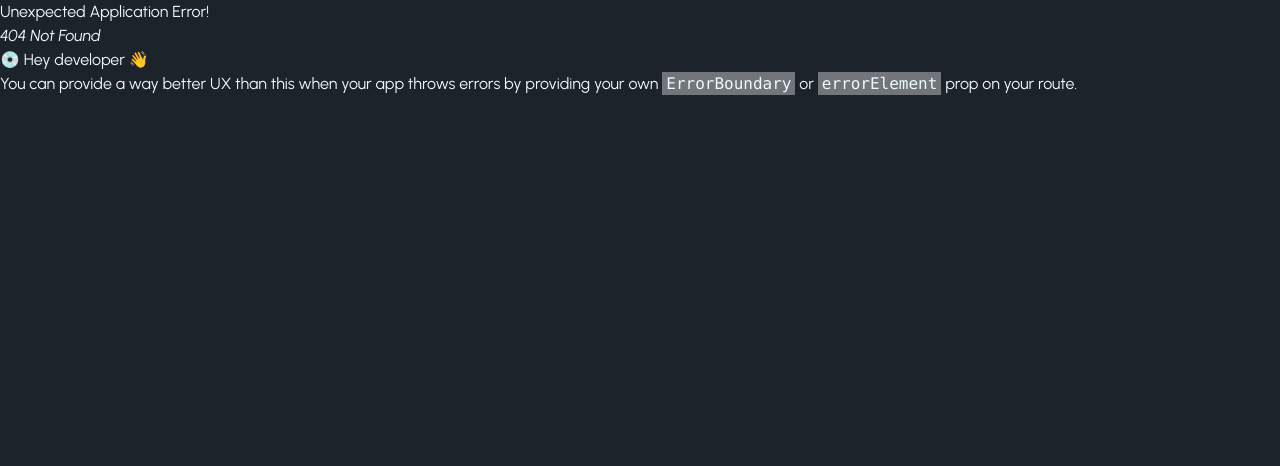
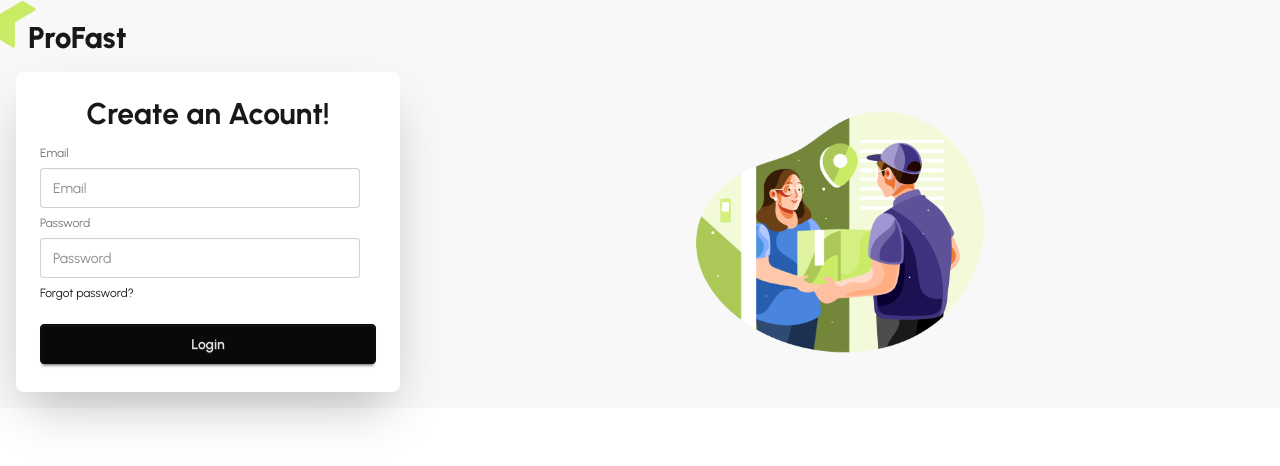
Before and after one commit to junayed-khan24/shift-app-client, a React (Vite) app: page /register in a window 1280 px wide. Before the commit this address had no page. Shown: the top 466 px of the page. Built offline with nearby package versions, Linux system fonts and the light colour scheme.

Commit message:
athentication and some section

```diff
--- a/package.json
+++ b/package.json
@@ -13,10 +13,12 @@
     "@tailwindcss/vite": "^4.1.17",
     "aos": "^2.3.4",
     "daisyui": "^5.5.5",
+    "firebase": "^12.6.0",
     "lucide-react": "^0.554.0",
     "react": "^19.2.0",
     "react-dom": "^19.2.0",
     "react-fast-marquee": "^1.6.5",
+    "react-hook-form": "^7.66.1",
     "react-icons": "^5.5.0",
     "react-responsive-carousel": "^3.2.23",
     "react-router": "^7.9.6",
--- /dev/null
+++ b/src/context/AuthContext/AuthContext.jsx
@@ -0,0 +1,3 @@
+import { createContext } from "react";
+
+export const AuthContext = createContext();
--- /dev/null
+++ b/src/context/AuthContext/AuthProvider.jsx
@@ -0,0 +1,31 @@
+import React, { useState } from 'react';
+import { AuthContext } from './AuthContext';
+import { createUserWithEmailAndPassword, signInWithEmailAndPassword } from 'firebase/auth';
+
+const AuthProvider = ({children}) => {
+    const [user, setUser] = useState(null);
+    const [loading, setLoading] = useState(true);
+
+    const createUser = (email, password) =>{
+        return createUserWithEmailAndPassword(auth, email, password)
+    }
+
+    const signIn = (email, password) =>{
+        return signInWithEmailAndPassword(auth, email, password)
+    }
+
+    const authInfo = {
+        user,
+        loading,
+        createUser,
+        signIn
+    }
+
+    return (
+        <AuthContext value={authInfo}>
+            {children}
+        </AuthContext >
+    );
+};
+
+export default AuthProvider;
--- /dev/null
+++ b/src/firebase/firebase.init.js
@@ -0,0 +1,21 @@
+// Import the functions you need from the SDKs you need
+import { initializeApp } from "firebase/app";
+import { getAuth } from "firebase/auth";
+// TODO: Add SDKs for Firebase products that you want to use
+// https://firebase.google.com/docs/web/setup#available-libraries
+
+// Your web app's Firebase configuration
+const firebaseConfig = {
+  apiKey: import.meta.env.VITE_apiKey ,
+  authDomain: import.meta.env.VITE_authDomain ,
+  projectId: import.meta.env.VITE_projectId ,
+  storageBucket: import.meta.env.VITE_storageBucket ,
+  messagingSenderId: import.meta.env.VITE_messagingSenderId ,
+  appId: import.meta.env.VITE_appId
+};
+
+// Initialize Firebase
+const app = initializeApp(firebaseConfig);
+
+// Initialize Firebase Authentication and get a reference to the service
+export const auth = getAuth(app);
--- a/src/index.css
+++ b/src/index.css
@@ -6,7 +6,7 @@
 };
 
 @plugin "daisyui/theme" {
-  name: "dark";
+  name: "light";
   default: true;
   --color-primary: #CAEB66;
   --color-secondary: teal;
--- /dev/null
+++ b/src/layout/AuthLayout.jsx
@@ -0,0 +1,27 @@
+import React from 'react';
+import { Outlet } from 'react-router';
+import authImg from '../assets/authImage.png'
+import ProFastLogo from '../pages/shared/proFastLogo/ProFastLogo';
+
+const AuthLayout = () => {
+    return (
+        <div className=" bg-base-200 ">
+            <div>
+                <ProFastLogo></ProFastLogo>
+            </div>
+  <div className="hero-content flex-col lg:flex-row-reverse">
+    <div className='flex-1'>
+        <img
+      src={authImg}
+      className="max-w-sm rounded-lg"
+    />
+    </div>
+    <div className='flex-1'>
+      <Outlet></Outlet>
+    </div>
+  </div>
+</div>
+    );
+};
+
+export default AuthLayout;
--- a/src/main.jsx
+++ b/src/main.jsx
@@ -5,13 +5,16 @@
 import router from './router/Router.jsx'
 import 'aos/dist/aos.css';
 import Aos from 'aos'
+import AuthProvider from './context/AuthContext/AuthProvider.jsx'
 
 Aos.init();
 
 createRoot(document.getElementById('root')).render(
   <StrictMode>
     <div className='font-urbanist max-w-7xl mx-auto'>
+      <AuthProvider>
        <RouterProvider router={router}></RouterProvider>
+      </AuthProvider>
     </div>
   </StrictMode>,
 )
--- /dev/null
+++ b/src/pages/Authentication/Register/Register.jsx
@@ -0,0 +1,44 @@
+import React from 'react';
+import { useForm } from 'react-hook-form';
+
+const Register = () => {
+    const { register, handleSubmit, formState: {errors}} = useForm();
+
+    const onSubmit = data => {
+        console.log(data)
+    }
+
+    return (
+
+        <div className="card bg-base-100 w-full max-w-sm shrink-0 shadow-2xl">
+            <div className="card-body">
+                <h1 className="text-3xl text-center font-bold">Create an Acount!</h1>
+                <form onSubmit={handleSubmit(onSubmit)}>
+                    <fieldset className="fieldset">
+                        {/* email fied */}
+                        <label className="label">Email</label>
+                        <input type="email" {...register('email', {required: true})} className="input" placeholder="Email" />
+                        {
+                            errors.email?.type === 'required' && <p className='text-red-500'>email is required</p>
+                        }
+
+                        <label className="label">Password</label>
+                        <input type="password" {...register('password', {required: true, minLength: 6})} className="input" placeholder="Password" />
+                        {
+                            errors.password?.type === 'required' && <p className='text-red-400'>password is required</p>
+                        }
+                        {
+                            errors.password?.type === 'minLength' && <p className='text-red-500'>Password Must be 6 Characters</p>
+                        }
+
+                        <div><a className="link link-hover">Forgot password?</a></div>
+                        <button className="btn btn-neutral mt-4">Login</button>
+                    </fieldset>
+                </form>
+            </div>
+        </div>
+
+    );
+};
+
+export default Register;
--- /dev/null
+++ b/src/pages/Authentication/login/Login.jsx
@@ -0,0 +1,42 @@
+import React from 'react';
+import { useForm } from 'react-hook-form';
+
+const Login = () => {
+    const {register, handleSubmit, formState: {errors}} = useForm();
+
+    const onSubmit = data => {
+        console.log(data);
+    }
+
+    return (
+        <div>
+            <form onSubmit={handleSubmit(onSubmit)}>
+                <fieldset className="fieldset">
+          <label className="label">Email</label>
+          <input type="email" {...register('email')} className="input" placeholder="Email" />
+
+
+          <label className="label">Password</label>
+          <input type="password" {...register('password', {
+            required: true,
+            minLength: 6}
+          )} className="input" placeholder="Password" />
+
+          {
+            errors.password?.type === 'required' && <p className='text-red-400'>Password is required</p>
+          }
+          {
+            errors.password?.type === 'minLength' && <p className='text-red-400'>Passwrod Must be 6 Characters</p>
+          }
+
+          <div><a className="link link-hover">Forgot password?</a></div>
+
+
+          <button type='submit' className=" btn btn-neutral  mt-4">Login</button>
+        </fieldset>
+            </form>
+        </div>
+    );
+};
+
+export default Login;
--- a/src/pages/Home/ClientReview/Review.jsx
+++ b/src/pages/Home/ClientReview/Review.jsx
@@ -108,7 +108,7 @@
         {/* Next Button */}
         <button
           onClick={nextSlide}
-          className="btn btn-circle absolute right-0 -mr-14 hidden md:flex"
+          className="btn btn-circle absolute bg-green-500 right-0 -mr-14 hidden md:flex"
         >
           <ChevronRight />
         </button>
--- a/src/router/Router.jsx
+++ b/src/router/Router.jsx
@@ -1,6 +1,9 @@
 import { createBrowserRouter } from "react-router";
 import Home from "../pages/Home/Home";
 import RootLayout from "../layout/RootLayout";
+import AuthLayout from "../layout/AuthLayout";
+import Login from "../pages/Authentication/login/Login";
+import Register from "../pages/Authentication/Register/Register";
 
 const router = createBrowserRouter ([
     {
@@ -12,6 +15,20 @@
                 Component: Home
             }
         ]
+    },
+    {
+        path: '/',
+        Component: AuthLayout,
+        children: [
+            {
+                path: 'login',
+                Component: Login
+            },
+            {
+                path: 'register',
+                Component: Register
+            }
+        ]
     }
 ])
 
```
Also changed, not shown: 1 other file (tests, documents, lock files or other folders).
